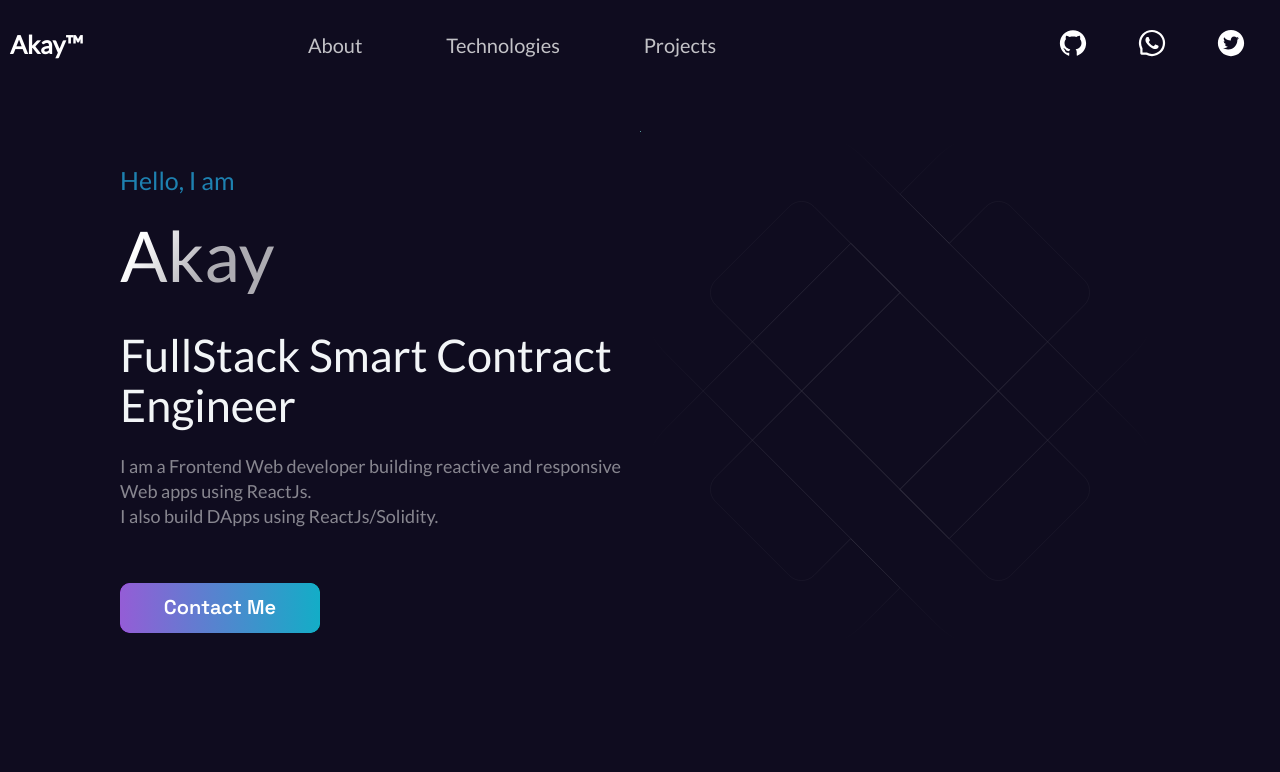
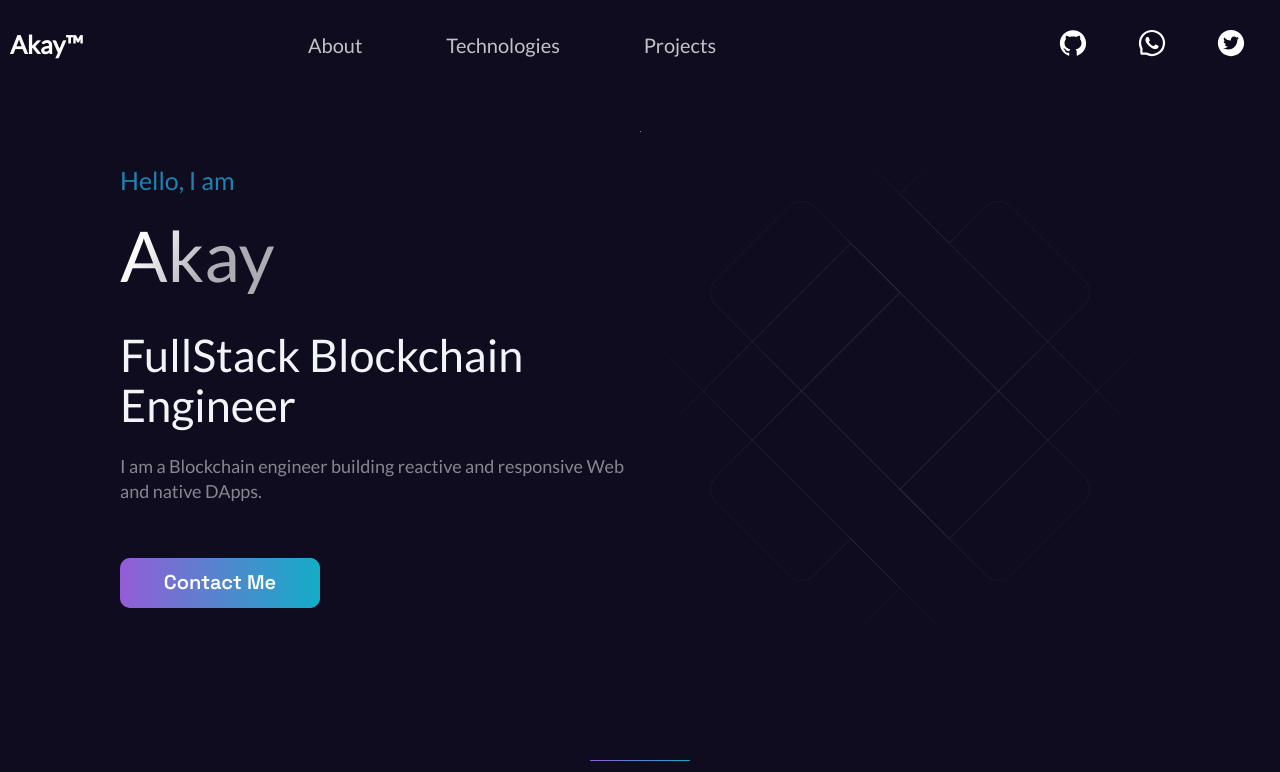
Before and after one commit to Akay74/portfolio, a Next.js app: page / in a window 1280 px wide. Shown: the top 772 px of the page. Built offline with nearby package versions, Linux system fonts and the light colour scheme.

Commit message:
🎨 change title text and sub text

```diff
--- a/src/components/Hero/Hero.js
+++ b/src/components/Hero/Hero.js
@@ -40,7 +40,7 @@ const Hero = (props) => (
         transition:{
           duration: 0.5,
           delay: 1.2,
-      }}}>FullStack Smart Contract Engineer</TitleSubText><br/>
+      }}}>FullStack Blockchain Engineer</TitleSubText><br/>
 
       <SectionText as={motion.p} initial={{
       y: 60,
@@ -53,8 +53,7 @@ const Hero = (props) => (
           duration: 0.7,
           delay: 1.3,
       }}}>
-        I am a Frontend Web developer building reactive and responsive Web apps using ReactJs. <br/>
-        I also build DApps using ReactJs/Solidity.
+        I am a Blockchain engineer building reactive and responsive Web and native DApps. <br/>
       </SectionText><br/>
 
       <motion.div>
```
